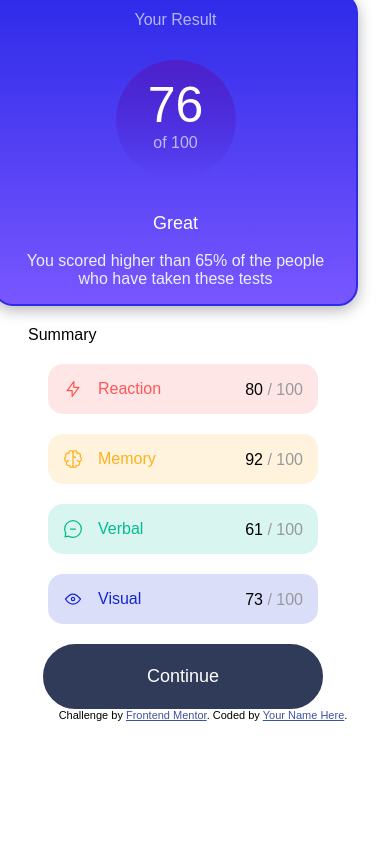
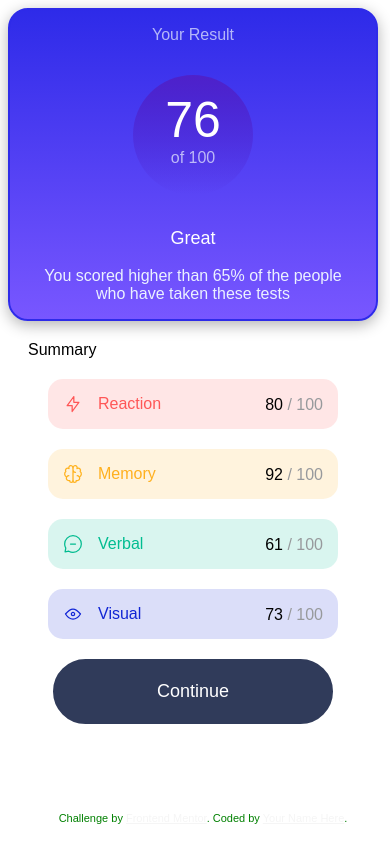
Before and after one commit to Eleniyancode/result-summary-page, a plain HTML site: page index.html in a window 390 px wide. Drawn offline with Linux system fonts and the light colour scheme.

Commit message:
completed the mobile view

```diff
--- a/index.html
+++ b/index.html
@@ -38,32 +38,12 @@
 
   </div>
 
-  <!-- Your Result
-  76
-  of 100
+  <footer>
+    <div class="attribution">
+      Challenge by <a href="https://www.frontendmentor.io?ref=challenge" target="_blank">Frontend Mentor</a>.
+      Coded by <a href="#">Your Name Here</a>.
+    </div>
+  </footer>
 
-  Great
-  You scored higher than 65% of the people who have taken these tests.
-
-  Summary
-
-  Reaction
-  80 / 100
-
-  Memory
-  92 / 100
-
-  Verbal
-  61 / 100
-
-  Visual
-  72 / 100
-
-  Continue -->
-
-  <div class="attribution">
-    Challenge by <a href="https://www.frontendmentor.io?ref=challenge" target="_blank">Frontend Mentor</a>.
-    Coded by <a href="#">Your Name Here</a>.
-  </div>
 </body>
 </html>
--- a/style.css
+++ b/style.css
@@ -3,7 +3,7 @@
 body {
   width: 100vw;
   min-height: 100vh;
-  overflow-x: hidden;
+  overflow: hidden;
   font-family: 'HankenGro', sans-serif;
   font-size: 16px;
 }
@@ -11,7 +11,7 @@ body {
 .container {
   display: grid;
   gap: 20px;
-  max-width: 350px;
+  max-width: 370px;
 
 
 }
@@ -28,8 +28,8 @@ body {
   box-shadow: 0px 4px 15px rgba(0, 0, 0, 0.3);
   background: linear-gradient(hsl(241, 81%, 54%),hsl(252, 100%, 67%));
   color: white;
-  margin-top: -15px;
-  margin-left: -15px;
+  /* margin-top: -15px;
+  margin-left: -15px; */
 }
 
 .top-section > p {
@@ -161,10 +161,18 @@ button:hover {
   cursor: pointer;
 }
 
+footer {
+  color: green;
+  text-align: center;
+  padding: 20px 0;
+  position: fixed;
+  bottom: 0;
+  width: 100%;
+}
 .attribution {
   font-size: 11px;
   text-align: center;
 }
-    .attribution a {
-       color: hsl(228, 45%, 44%);
-      }
+.attribution a {
+  color: whitesmoke;
+}
```
